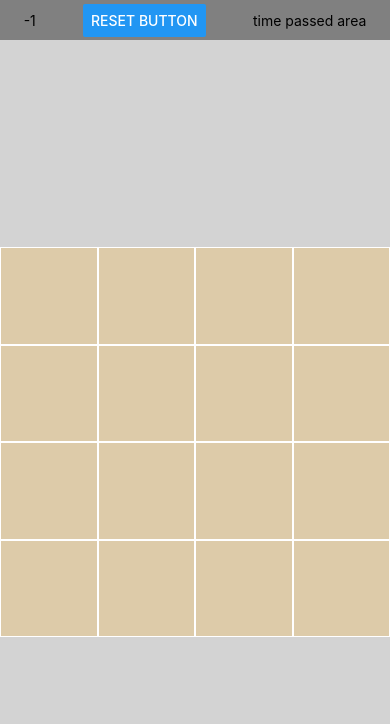
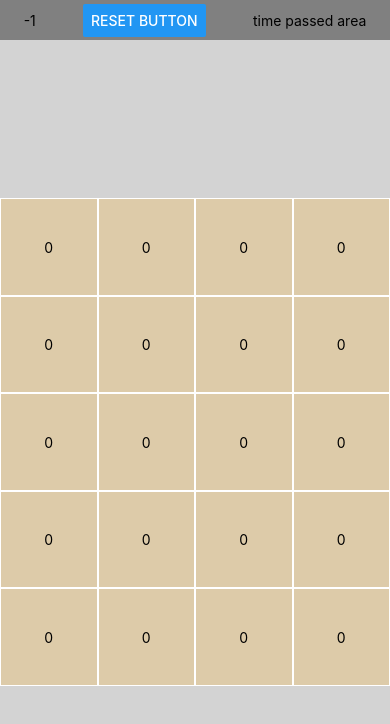
Before and after one commit to SooBinSuh/JacksMiner, a React Native app: screen / in a window 390 px wide. Shown: the top 724 px of the page. Built offline with nearby package versions, Linux system fonts and the light colour scheme.

Commit message:
지뢰 추가 & 블록 숫자 추가

```diff
--- a/App.tsx
+++ b/App.tsx
@@ -36,7 +36,7 @@ const DEFAULT_MINE_LEFT = -1;
 const makeArray = (rows: number, columns: number) => {
   let arr:Block[][] = [];
   for (let i = 0; i < columns; i++) {
-    arr.push(new Array(rows).fill({ isSelected: false,isBomb:false }));
+    arr.push(new Array(rows).fill({ isSelected: false,isBomb:false,nearbyBombCount:0 }));
   }
   return arr;
 };
@@ -65,6 +65,7 @@ function getRandomInt(maxNum:number) {
 export type Block = {
   isSelected: boolean;
   isBomb:boolean;
+  nearbyBombCount:number;
 };
 const boardState = atom<Block[][]>({
   key: "BoardState",
@@ -79,7 +80,7 @@ const mineLeftState = atom<number>({
 function App() {
   const insets = useSafeAreaInsets();
   const widthBlock = 4; //가로 블록 계수
-  const heightBlock = 4; //세로 블록 계수
+  const heightBlock = 5; //세로 블록 계수
   const MINECOUNT = 3;
 
   const windowWidth = Dimensions.get("window").width;
@@ -125,20 +126,62 @@ function App() {
         const mineCol = mines[i] % heightBlock;
         copiedArray = replaceItemAtRowColumn(copiedArray,mineRow,mineCol,{...copiedArray[mineRow][mineCol],isBomb:true});
       }
-      setBlocks(copiedArray);
+      // setBlocks(copiedArray);
+      const calculatedBombMountedArray = initNumbers(copiedArray);
+      setBlocks(calculatedBombMountedArray);
     }
 
+    //calculate block's value
     const row = index[0];
     const column = index[1];
+    // getZero([row,column]);
+    // setBlocks(
+    //   replaceItemAtRowColumn<Block>(blocks, row, column, {
+    //     ...item,
+    //     isSelected: true,
+    //   })
+    // );
+  };
+  const initNumbers = (bombMountedArray:Block[][])=>{
+    let newBlocks = bombMountedArray;
+    for(let i = 0;i<heightBlock;i++){
+      for(let j=0;j<widthBlock;j++){
+        const bombCountForCurrentIndex = getNearbyBombCount(bombMountedArray,[i,j]);
+        console.log('bombcount:',bombCountForCurrentIndex);
+          newBlocks=replaceItemAtRowColumn<Block>(newBlocks,i,j,{...newBlocks[i][j],nearbyBombCount:bombCountForCurrentIndex});
+      }
+    }
+    return newBlocks;
+  }
+  //[1,1]
+  const getNearbyBombCount = (bombMountedArray:Block[][],focus:number[])=>{
+    let nearbyBombCount:number = 0;
+    //9direction search
+    console.log('finding bomb count for :',focus);
+    for(let i=-1;i<2;i++){
+      for(let j=-1;j<2;j++){
+        console.log('j:',j);
+        let rowOfCurrentFocus = focus[0]+i;
+        let columnOfCurrentFocus = focus[1]+j;
 
-    setBlocks(
-      replaceItemAtRowColumn<Block>(blocks, row, column, {
-        ...item,
-        isSelected: true,
-      })
-    );
-  };
+        if (((rowOfCurrentFocus < 0 ) || (columnOfCurrentFocus <0)) || ((rowOfCurrentFocus >= heightBlock )|| (columnOfCurrentFocus >= widthBlock))) {
+          console.log('current block is out of bounds: ',rowOfCurrentFocus,',',columnOfCurrentFocus);
+          continue;
+        }else{
+          console.log('inbound: ',rowOfCurrentFocus,',',columnOfCurrentFocus);
+        }
+        if((bombMountedArray[rowOfCurrentFocus][columnOfCurrentFocus]).isBomb === true){
+          nearbyBombCount++;
+        }
+      }
+    }
+    return nearbyBombCount;
+  }
 
+  // const sweepMine = (row:number,col:number)=>{
+  //   const cleanArea = [:]
+
+  // }
   return (
     <SafeAreaView style={{ flex: 1 }}>
       <View style={styles.container}>
@@ -170,15 +213,24 @@ function App() {
                     onItemPress([rowIndex, colIndex], item);
                   }}
                   style={{
-                    minWidth: itemWidth,
-                    maxWidth: itemWidth,
+                    alignItems:'center',
+                    justifyContent:'center',
+                    width:itemWidth,
+                    // minWidth: itemWidth,
+                    // maxWidth: itemWidth,
                     height: itemWidth,
+                    borderWidth: 1,
+                    borderColor: "#fff",
                     backgroundColor: item.isSelected
                       ? "green"
                       : "rgba(249, 180, 45, 0.25)",
                   }}
                 >
-                  <Item />
+                  <Item >
+                    <Text>
+                      {item.isBomb ? "*" : item.nearbyBombCount}
+                    </Text>
+                  </Item>
                 </TouchableOpacity>
               ))}
             </View>
@@ -240,7 +292,7 @@ const styles = StyleSheet.create({
     backgroundColor: "lightgray",
   },
   item: {
-    flex: 1,
+    // flex: 1,
     // minWidth: 100,
     // maxWidth: 100,
     // height: 100,
@@ -248,9 +300,8 @@ const styles = StyleSheet.create({
     alignItems: "center",
 
     // my visual styles; not important for grid
-    padding: 0,
+    // padding: 0,
     // backgroundColor: "rgba(249, 180, 45, 0.25)",
-    borderWidth: 1,
-    borderColor: "#fff",
+
   },
 });
```
